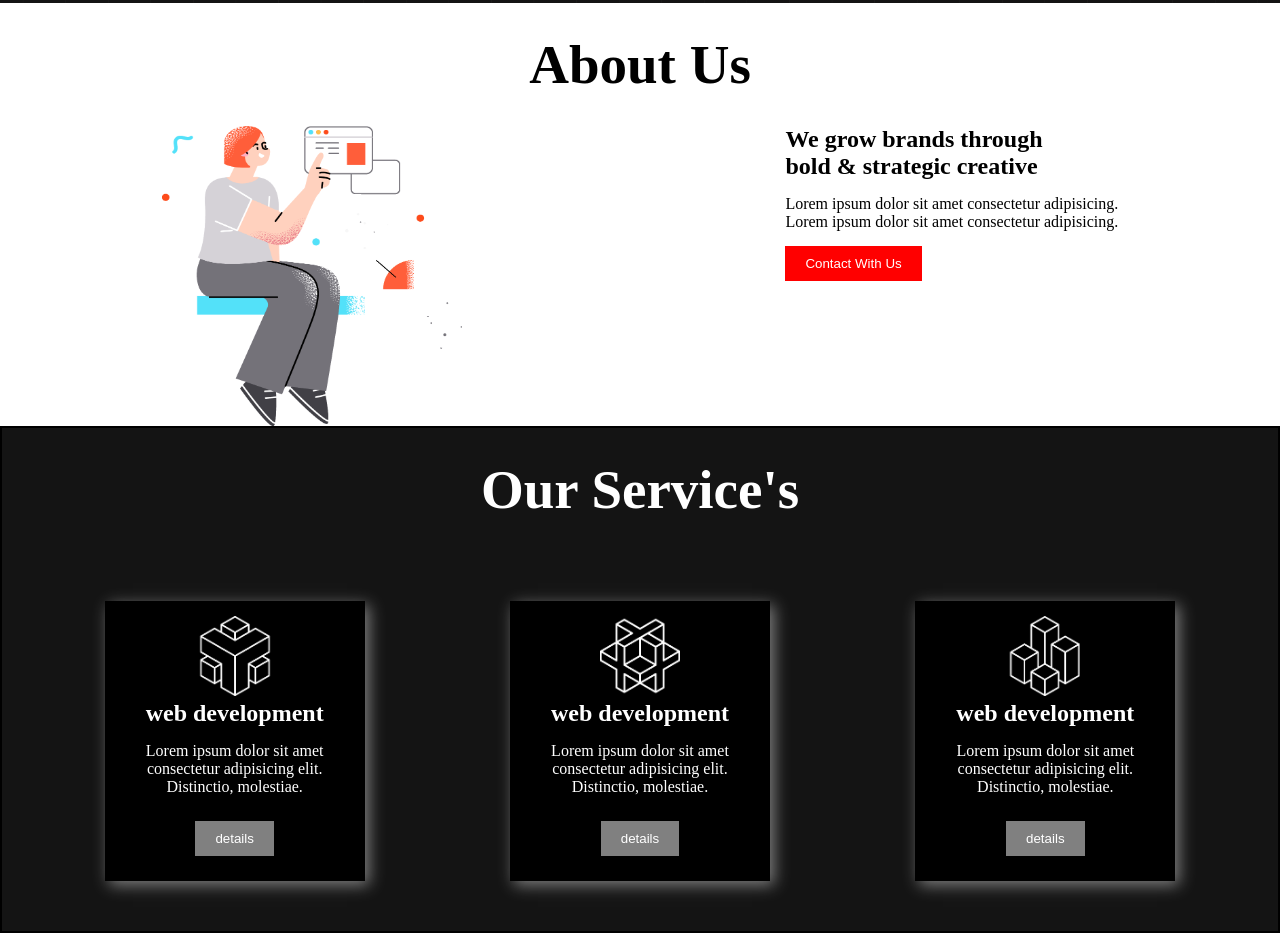
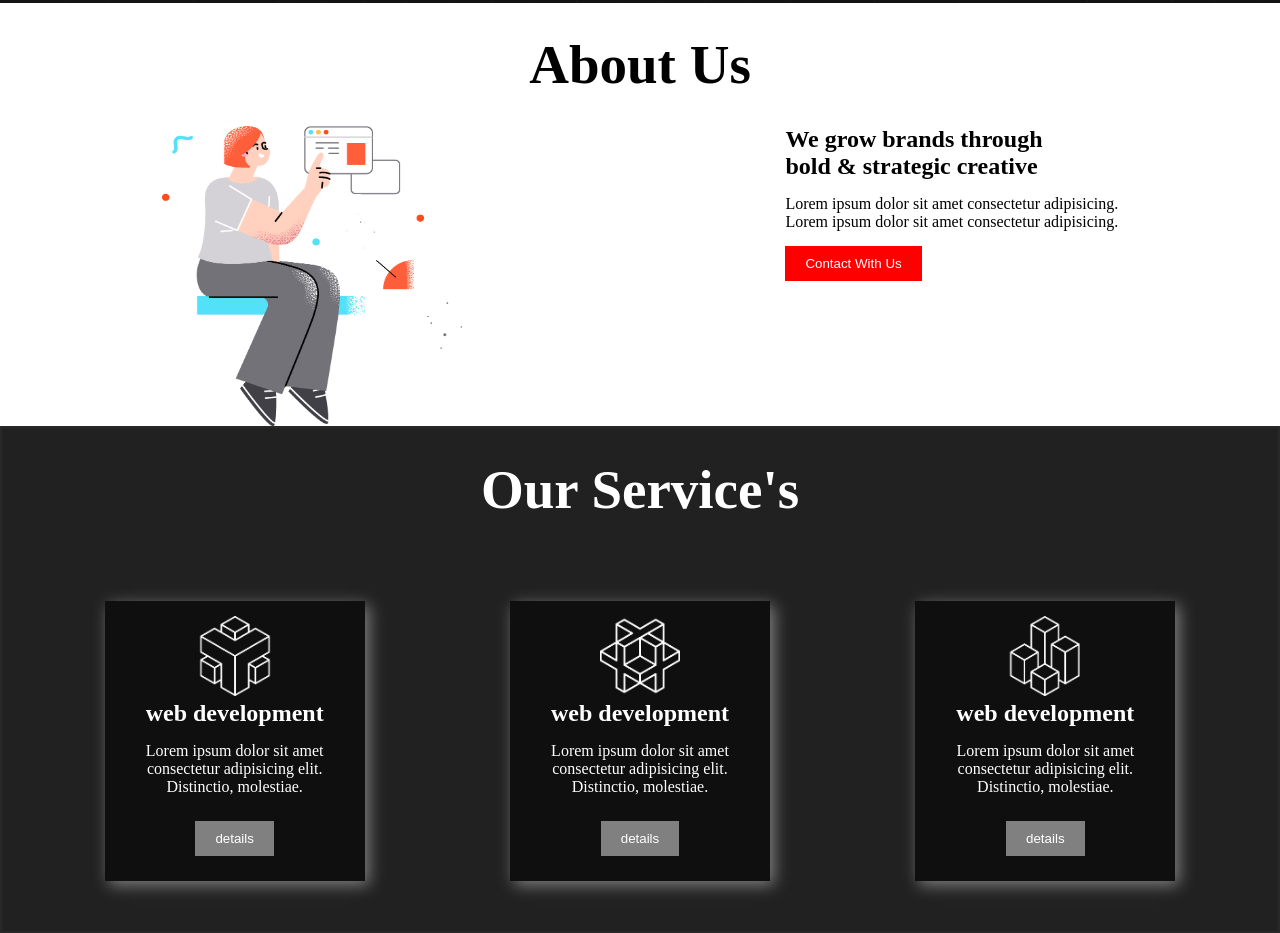
Before and after one commit to Mdsoyaib123/my-frist-github-repo, a plain HTML site: page index.html in a window 1280 px wide. Shown: the part 800-1733 px from the top of the page. Drawn offline with Linux system fonts and the light colour scheme.

```diff
--- a/style.css
+++ b/style.css
@@ -91,7 +91,7 @@
     text-align: center;
     padding: 15px;
     color: white;
-    background-color: black;
+    background-color: rgb(15, 15, 15);
     margin: 20px;
     border-radius: 5px 4px 6px gray;
 
@@ -105,8 +105,8 @@
     background-color: gray;
 }
 .section1{
-  border: 2px solid black;
-  background-color: #141414;
+  border: 2px solid rgb(41, 40, 40);
+  background-color: #222121;
 }
 .container-box{
     display: flex;
```
